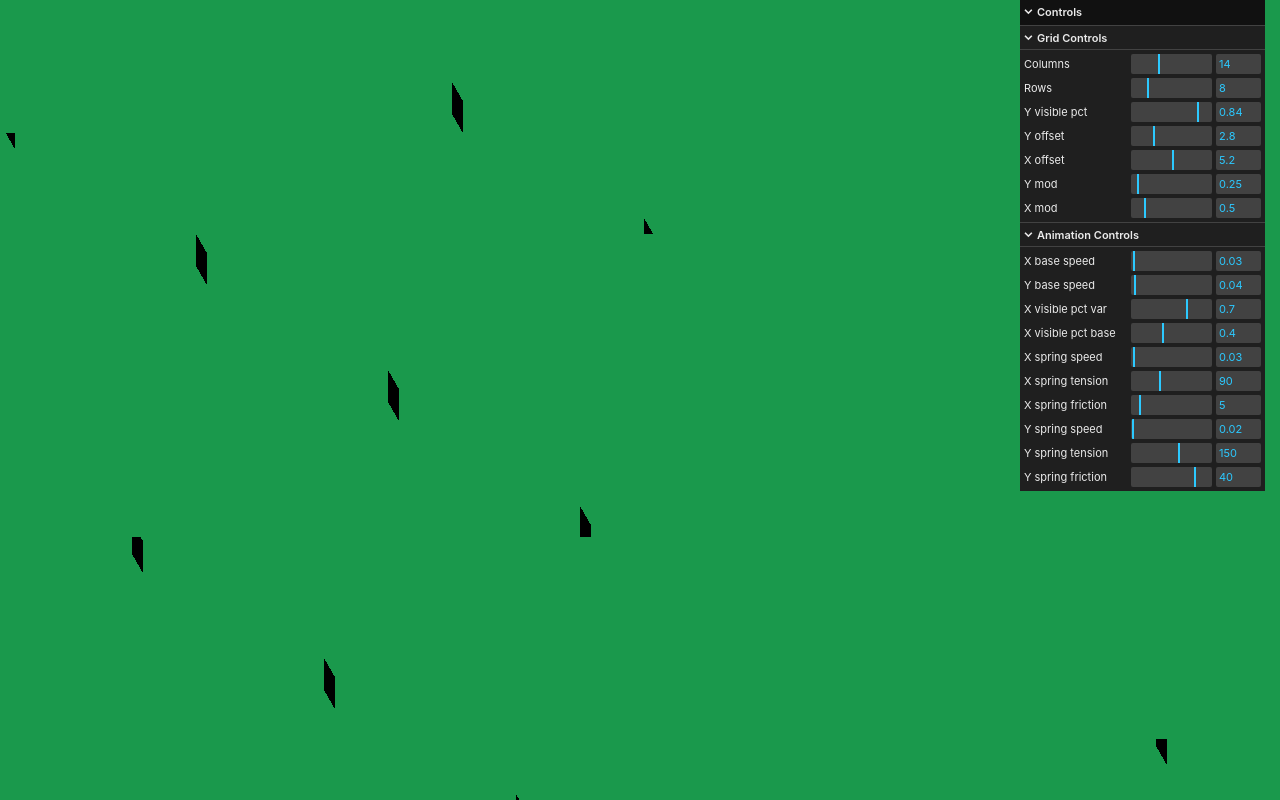
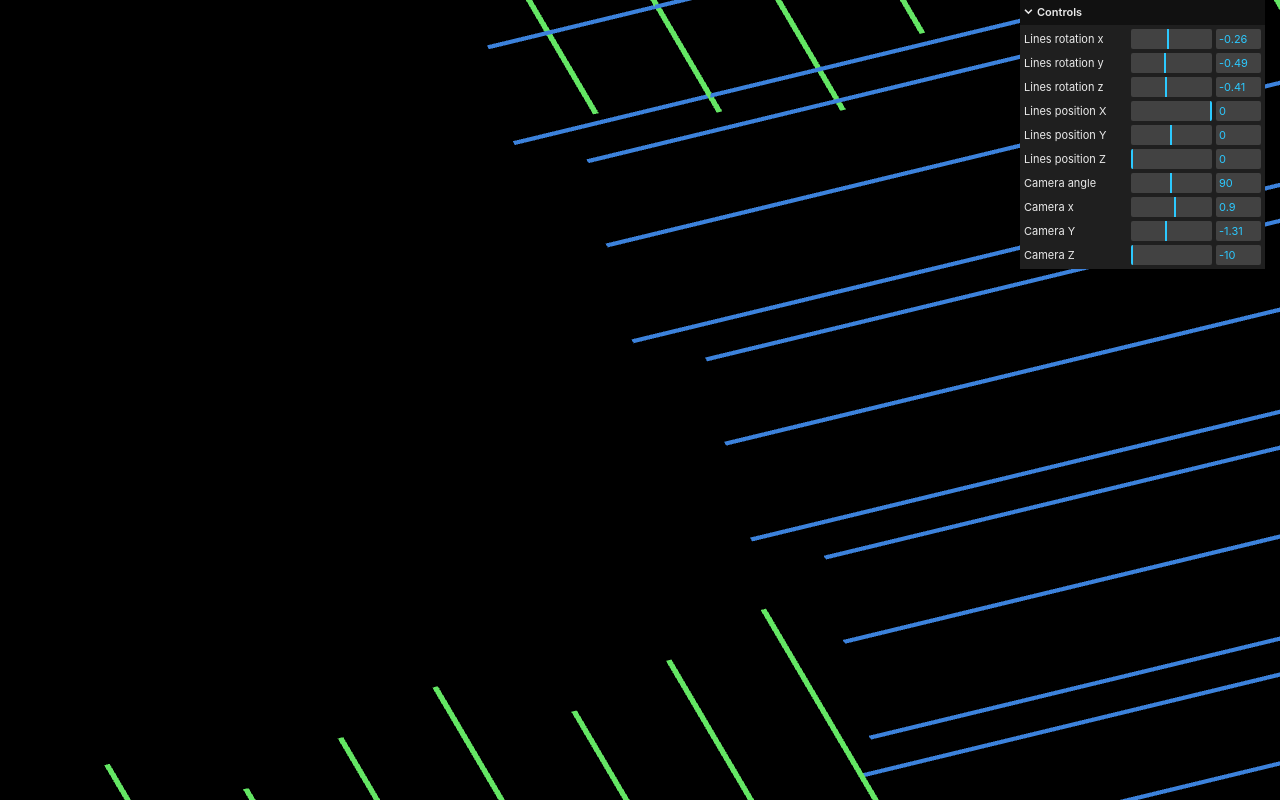
Before and after one commit to numberthink/threejs-examples, a website built with Vite: page index.html in a window 1280 px wide. Built offline with nearby package versions, Linux system fonts and the light colour scheme; animation ran at ten frames a second.

Commit message:
added slanted grid

```diff
--- a/index.html
+++ b/index.html
@@ -11,6 +11,6 @@
       <p id="instructions"></p>
     </div>
     <canvas id="webglCanvas"></canvas>
-    <script type="module" src="scenes/grid/script.js"></script>
+    <script type="module" src="scenes/grid-2/script.js"></script>
   </body>
 </html>
--- a/package.json
+++ b/package.json
@@ -4,7 +4,7 @@
   "version": "0.0.0",
   "type": "module",
   "scripts": {
-    "dev": "vite",
+    "dev": "vite --host",
     "build": "vite build",
     "preview": "vite preview"
   },
--- /dev/null
+++ b/scenes/grid-2/script.js
@@ -0,0 +1,259 @@
+
+import * as THREE from 'three';
+import { OrbitControls } from 'three/examples/jsm/controls/OrbitControls.js';
+// import {SpringAnimation} from './animation.js';
+import { GUI } from 'three/addons/libs/lil-gui.module.min.js';
+
+
+let renderer,scene,camera, canvas,clock,controls, lines;
+
+const init = () => {
+    canvas = document.getElementById('webglCanvas');
+
+    // set up renderer
+    renderer = new THREE.WebGLRenderer({
+            canvas: canvas,
+            antialias: true,
+        });
+
+    const windowWidth = window.innerWidth;
+    const windowHeight = window.innerHeight;
+
+    renderer.setSize(windowWidth, windowHeight);
+    renderer.setPixelRatio( Math.min(window.devicePixelRatio,2));
+    renderer.setClearColor(0x000000, 1);
+
+
+
+    // set up camera
+    // camera = new THREE.PerspectiveCamera(params.cameraAngle, windowWidth/windowHeight, .01, 105);
+    // camera.position.set(params.cameraX , params.cameraY , params.cameraZ);
+    // camera.lookAt(new THREE.Vector3(0,0,0));
+    camera = new THREE.OrthographicCamera(-params.cameraWidth*.5,params.cameraWidth*.5,params.cameraHeight*.5,-params.cameraHeight*.5, .01, 105);
+    camera.position.set(params.cameraX , params.cameraY , params.cameraZ);
+    camera.lookAt(new THREE.Vector3(0,0,0));
+
+
+    // create scene
+    scene = new THREE.Scene();
+
+
+    lines = makeLines();
+    scene.add(lines);
+
+    // set up clock
+    clock = new THREE.Clock();
+    clock.start();
+
+    // Set up controls
+    controls = new OrbitControls(camera, canvas)
+    controls.enableDamping = true;
+
+    // render scene
+    renderer.render(scene, camera);
+    sceneState.initialized = true;
+
+    initGui();
+    initAnimation();
+    addWindowResizeListener();
+    addKeyPressListener();
+}
+
+const params =  {
+    cameraAngle: 90,
+    cameraX: .9,
+    cameraY: -1.31,
+    cameraZ: -10,
+    cameraWidth: 20,
+    cameraHeight: 20,
+    width: 40,
+    height: 30,
+    xSegments: 1,
+    ySegments: 1,
+    horizLines: 17,
+    vertLines: 20,
+    horizLineLength: 50,
+    vertLineLength: 40,
+    lineWidth: .1,
+    zPosition: 0,
+    xPosition: 0,
+    yPosition: 0,
+    horizLineOffset: .35,
+    tiltAngleX: 0,
+
+};
+
+const makeLines = () => {
+
+    const lineGroup = new THREE.Group();
+
+    for (let i=0;i<(params.horizLines);i++) {
+        let posY = (i/params.horizLines)*params.height - params.height*.5;
+        posY += Math.ceil((i%3)/3)*(-params.horizLineOffset)*(params.height/params.horizLines) + Math.ceil((i+1)%3)*(-params.horizLineOffset*.5)*(params.height/params.horizLines);
+        const posX = 0;
+        const lineGeo = new THREE.PlaneGeometry(params.horizLineLength, params.lineWidth, 1, 1);
+        const lineMat = new THREE.MeshBasicMaterial({color: new THREE.Color('rgb(60,130,220)')});
+        const lineMesh = new THREE.Mesh(lineGeo, lineMat);
+        lineMesh.position.set(posX,posY,params.zPosition);
+        lineMesh.rotation.set(0,Math.PI + Math.PI*2*(.0), Math.PI*2*(params.tiltAngleX/360));
+        lineGroup.add(lineMesh);
+        sceneState.xLines[String(i)] = lineMesh;
+    }
+
+    for (let i=0;i<(params.vertLines);i++) {
+        let posX = (i/params.vertLines)*params.width - params.width*.5;
+        const posY = 0;
+        const lineGeo = new THREE.PlaneGeometry(params.lineWidth, params.vertLineLength, 1, 1);
+        const lineMat = new THREE.MeshBasicMaterial({color: new THREE.Color('rgb(100,230,100)')});
+        const lineMesh = new THREE.Mesh(lineGeo, lineMat);
+        lineMesh.position.set(posX,posY,params.zPosition);
+        lineMesh.rotation.set(0,Math.PI + Math.PI*2*(.0), Math.PI*2*(params.tiltAngleX/360));
+        sceneState.yLines[String(i)] = lineMesh;
+        lineGroup.add(lineMesh);
+    }
+
+    lineGroup.rotation.set((-.26),(-.49),(-.41));
+
+    return lineGroup;
+}
+
+const sceneState = {
+    updatedSinceLastRender: false,
+    initialized: false,
+    elapsedTime: 0,
+    lastPauseTime: 0,
+    pausedTime: 0,
+    animating: true,
+    xLines: {},
+    yLines: {},
+}
+
+const animationParams = {
+    xDuration: 10,
+    yDuration: 9,
+    yDelay: 2,
+    xWidth: params.width*1.25,
+    yHeight: params.height*1.25,
+    xRand: 3,
+    yRand: 3,
+}
+
+const animationState = {
+    started: false,
+    xFinished: false,
+    yFinished: false,
+}
+
+const updateLines = (elapsedTime) => {
+    if (!animationState.xFinished) {
+        const xProgress = Math.min(1,elapsedTime/animationParams.xDuration);
+        if (xProgress>=1) {
+            animationState.xFinished = true;
+        }
+        for (let i=0;i<(params.horizLines);i++) {
+            let animationLength = animationParams.xWidth ;
+            let xMod = .18;
+            animationLength += animationParams.xRand*(((i/params.horizLines + 1.264)%xMod)/xMod);
+            sceneState.xLines[String(i)].position.x = -animationLength + animationLength*xProgress;
+        }
+    }
+    if (!animationState.yFinished) {
+        const yProgress = Math.max(Math.min(1,(elapsedTime-animationParams.yDelay)/animationParams.yDuration),0);
+        if (yProgress>=1) {
+            animationState.yFinished = true;
+        }
+        for (let i=0;i<(params.vertLines);i++) {
+            let animationLength = animationParams.yHeight;
+            let yMod = .18;
+            animationLength += animationParams.yRand*(((i/params.horizLines + 1.264)%yMod)/yMod);
+            if (i<params.vertLines*.5) {
+                animationLength = -animationLength;
+            }
+            sceneState.yLines[String(i)].position.y = -animationLength + animationLength*yProgress;
+        }
+    }
+
+
+}
+
+const initAnimation = () => {
+
+}
+
+
+const animate = () => {
+
+    if (sceneState.initialized && sceneState.animating) {
+        const elapsedTime = clock.getElapsedTime() - sceneState.pausedTime;
+        const deltaTime = elapsedTime - sceneState.elapsedTime;
+        sceneState.elapsedTime = elapsedTime;
+        updateLines(elapsedTime);
+        controls.update();
+        renderer.render(scene, camera);
+        sceneState.updatedSinceLastRender = false;
+    }
+
+    window.requestAnimationFrame(animate);
+}
+
+const initGui = () => {
+    const gui = new GUI();
+    gui.add(lines.rotation, 'x',-Math.PI,Math.PI, .01).name('Lines rotation x');
+    gui.add(lines.rotation, 'y',-Math.PI,Math.PI, .01).name('Lines rotation y');
+    gui.add(lines.rotation, 'z',-Math.PI,Math.PI, .01).name('Lines rotation z');
+    gui.add(lines.position, 'x',-30,0,.01).name('Lines position X');
+    gui.add(lines.position, 'y',-20,20,.01).name('Lines position Y');
+    gui.add(lines.position, 'z',0,30,.01).name('Lines position Z');
+    gui.add(params, 'cameraAngle',0,180,1).name('Camera angle').onChange(()=> {
+        camera.fov = params.cameraAngle;
+        camera.updateProjectionMatrix();
+    });
+    gui.add(params, 'cameraX',-10,10,.01).name('Camera x').onChange(()=> {
+        camera.position.x = params.cameraX;
+        camera.updateProjectionMatrix();
+    });
+    gui.add(params, 'cameraY',-10,10,.01).name('Camera Y').onChange(()=> {
+        camera.position.y = params.cameraY;
+        camera.updateProjectionMatrix();
+    });
+    gui.add(params, 'cameraZ',-10,0,.01).name('Camera Z').onChange(()=> {
+        camera.position.z = params.cameraZ;
+        camera.updateProjectionMatrix();
+    });
+
+
+}
+
+const onWindowResize = (windowWidth,windowHeight) => {
+    renderer.setSize(windowWidth, windowHeight);
+    camera.aspect = windowWidth/windowHeight;
+    camera.updateProjectionMatrix();
+    setGridScale(windowWidth,windowHeight);
+    sceneState.updatedSinceLastRender = true;
+}
+
+const addWindowResizeListener = () => {
+    window.addEventListener('resize',() => {
+        onWindowResize(window.innerWidth,window.innerHeight);
+    })
+}
+
+
+const addKeyPressListener = () => {
+    window.addEventListener('keydown',(event)=> {
+        if (event.key=='f') {
+            if (sceneState.animating) {
+                sceneState.lastPauseTime = clock.getElapsedTime();
+                sceneState.animating = false;
+                console.log('paused');
+            }
+            else {
+                sceneState.pausedTime = sceneState.pausedTime + clock.getElapsedTime() - sceneState.lastPauseTime;
+                sceneState.animating = true;
+            }
+        }
+    })
+}
+
+init();
+animate();
--- a/scenes/grid/script.js
+++ b/scenes/grid/script.js
@@ -295,7 +295,7 @@ const setGridScale = (windowWidth,windowHeight) => {
     gridMesh.scale.set(screenDims.width*params.screenScale,screenDims.height*params.screenScale,1);
 }
 
-export const onWindowResize = (windowWidth,windowHeight) => {
+const onWindowResize = (windowWidth,windowHeight) => {
     renderer.setSize(windowWidth, windowHeight);
     camera.aspect = windowWidth/windowHeight;
     camera.updateProjectionMatrix();
```
